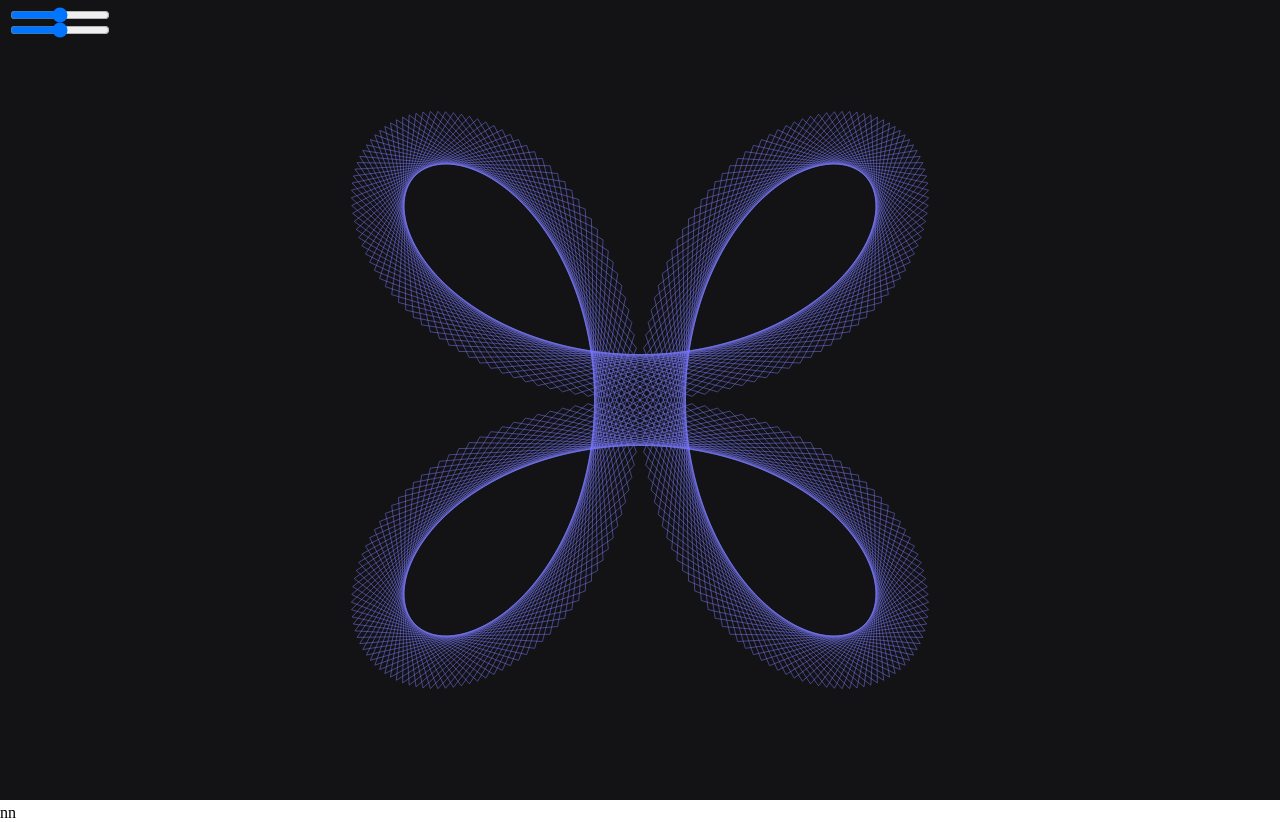
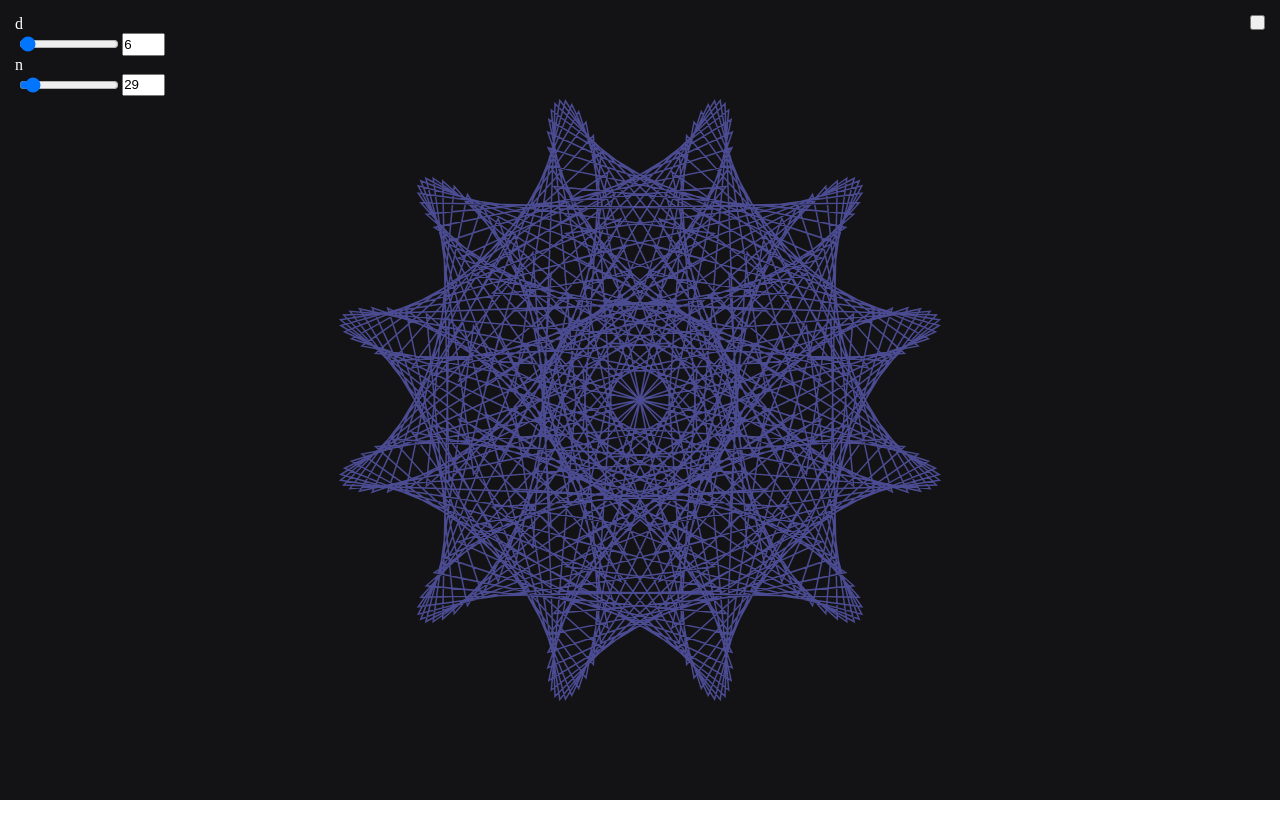
Before and after one commit to EricRovell/generative-art, a plain HTML site: page maurer-rose/index.html in a window 1280 px wide. Drawn offline with Linux system fonts and the light colour scheme.

Commit message:
Maurer Rose

```diff
--- /dev/null
+++ b/maurer-rose/canvas.js
@@ -0,0 +1,8 @@
+// getting canvas
+const canvas = document.getElementById("canvas");
+const context = canvas.getContext("2d");
+
+export {
+  canvas,
+  context,
+}
--- /dev/null
+++ b/maurer-rose/gui/gui.js
@@ -0,0 +1,23 @@
+import { initGUI } from "./init.js";
+
+import { slider } from "./slider.js";
+
+import { draw } from "../main.js";
+
+export const makeGUI = () => {
+  const guiWrapper = document.createElement("div");
+  guiWrapper.id = "gui-wrapper";
+
+  for (let form of initGUI) {
+    switch (form.type) {
+
+      case "slider": {
+        guiWrapper.appendChild(slider(form));
+        break;
+      }
+
+    }
+  }
+
+  document.body.appendChild(guiWrapper);
+};
--- /dev/null
+++ b/maurer-rose/gui/init.js
@@ -0,0 +1,27 @@
+import { state } from "../state.js";
+
+import { draw } from "../main.js";
+
+export const initGUI = [
+
+  {
+    type: "slider",
+    name: "d",
+    min: 0,
+    max: 360,
+    defaultVal: 6,
+    variable: "d",
+    draw,
+  },
+
+  {
+    type: "slider",
+    name: "n",
+    min: 0,
+    max: 360,
+    defaultVal: 29,
+    variable: "n",
+    draw,
+  },
+
+];
--- a/maurer-rose/gui/slider.js
+++ b/maurer-rose/gui/slider.js
@@ -1,29 +1,45 @@
-export const slider = (container) => {
-  const parameters = {
-    label: {
-      htmlFor: "n-value",
-      className: "label",
-      innerText: "n",
-    },
-    slider: {
-      type: "range",
-      min: 0,
-      max: 100,
-      value: 50,
-      className: "slider",
-      id: "n-value",
-    }
-  }
+import { state } from "../state.js";
+import { context } from "../canvas.js";
 
+export const slider = ({ name, min, max, defaultVal, variable, draw }) => {
+  const container = document.createElement("div");
   const label = document.createElement("label");
   const slider = document.createElement("input");
 
-  Object.assign(slider, parameters.slider);
-  Object.assign(label, parameters.label);
+  const value = document.createElement("input");
+  value.setAttribute("type", "text");
+  value.setAttribute("value", defaultVal);
 
-  container.append(label, slider);
-  return {
-    label,
-    slider
-  };
+  Object.assign(slider, {
+    type: "range",
+    min,
+    max,
+    value: defaultVal,
+    className: "gui-slider",
+    id: `gui-var-${variable}`,
+  });
+
+  Object.assign(label, {
+    htmlFor: `gui-var-${variable}`,
+    className: "gui-label",
+    innerText: name,
+  });
+
+  slider.addEventListener("input", event => {
+    const mutatedValue = parseInt(event.target.value, 10);
+    state[variable] = mutatedValue;
+    value.value = mutatedValue;
+    draw(context, state);
+  });
+
+  value.addEventListener("input", event => {
+    const mutatedValue = parseInt(event.target.value, 10);
+    slider.value = mutatedValue;
+    state[variable] = mutatedValue;
+    draw(context, state);
+  });
+
+  container.className = "gui-slider";
+  container.append(label, slider, value);
+  return container;
 };
--- a/maurer-rose/main.js
+++ b/maurer-rose/main.js
@@ -1,24 +1,8 @@
-import { slider } from "./gui/slider.js";
+import { state } from "./state.js";
+import { canvas, context } from "./canvas.js";
 
-const gui = document.createElement("div");
-document.body.appendChild(gui);
-const { slider: n} = slider(gui);
-const { slider: d } = slider(gui);
-
-
-const state = {
-  origin: [0, 0],
-  n: 2,
-  d: 29,
-  scale: 375,
-  background: "rgb(19, 19, 21)",
-  lineWidth: 1,
-  lineColour: "rgba(120, 120, 250, 0.5)",
-};
-
-// getting canvas
-const canvas = document.getElementById("canvas");
-const context = canvas.getContext("2d");
+export function draw(context, state) {
+  const { origin, n, d, scale, background, lineWidth, lineColour } = state;
 
   // setting fullscreen
   const { innerWidth: width, innerHeight: height } = window;
@@ -27,9 +11,6 @@ const { innerWidth: width, innerHeight: height } = window;
   // making usual coordinate system
   context.translate(width / 2, height / 2);
   context.scale(1, -1);
-
-const draw = state => {
-  const { origin, n, d, scale, background, lineWidth, lineColour } = state;
 
   // reset canvas
   context.fillStyle = background;
@@ -43,10 +24,8 @@ const draw = state => {
   context.moveTo(...origin);
 
   for (let k = 0; k < 361; k++) {
-
     const radians = Math.PI / 180 * (k * d);
     const radius = scale * Math.sin(n * radians);
-
     context.lineTo(
       radius * Math.cos(radians),
       radius * Math.sin(radians)
@@ -56,15 +35,61 @@ const draw = state => {
   context.stroke();
 };
 
-draw(state);
+draw(context, state);
+
+const screenshot = (draw, state) => {
+  const tempCanvas = document.createElement("canvas");
+  const tempContext = tempCanvas.getContext("2d");
+
+  const { width, height } = state.screenshot;
+  [ tempCanvas.width, tempCanvas.height ] = [ width, height ];
+  tempContext.translate(width / 2, height / 2);
+  tempContext.scale(1, -1);
+
+  draw(tempContext, { ...state, scale: state.screenshot.scale });
+
+  const dataURLtoBlob = dataurl => {
+    const arr = dataurl.split(',');
+    const mime = arr[0].match(/:(.*?);/)[1];
+    const bstr = atob(arr[1]);
+    let n = bstr.length;
+    let u8arr = new Uint8Array(n);
+
+    while (n--) {
+      u8arr[n] = bstr.charCodeAt(n);
+    }
+
+    return new Blob([u8arr], { type: mime });
+  };
+
+  const link = document.createElement("a");
+  const imgData = tempCanvas.toDataURL({
+    format: "png",
+    multiplier: 4
+  });
+  const blob = dataURLtoBlob(imgData);
+  const objurl = URL.createObjectURL(blob);
+
+  link.download = "MaurerRose.png";
+  link.href = objurl;
+  link.click();
+};
+
+const button = document.createElement("button");
+document.body.appendChild(button);
+button.addEventListener("click", event => {
+  screenshot(draw, state);
+});
 
 
-n.addEventListener("input", event => {
-  state.n = parseInt(event.target.value, 10);
-  draw(state);
-});
+/* // resize -> redraw
+window.addEventListener("resize", event => {
+  const { innerWidth: width, innerHeight: height } = window;
+  context.canvas.width = width;
+  context.canvas.height = height;
+  draw(context, state, width, height);
+}); */
 
-d.addEventListener("input", event => {
-  state.d = parseInt(event.target.value, 10);
-  draw(state);
-});
+import { makeGUI } from "./gui/gui.js";
+
+makeGUI();
--- /dev/null
+++ b/maurer-rose/state.js
@@ -0,0 +1,28 @@
+export const state = {
+  origin: [0, 0],
+  n: 6,
+  d: 71,
+  scale: 310,
+  background: "rgb(19, 19, 21)",
+  lineWidth: 1.5,
+  lineColour: "rgba(120, 120, 250, 0.55)",
+  screenshot: {
+    width: 6000,
+    height: 4000,
+    scale: 1900,
+  },
+};
+
+
+const onChange = (state, render) => {
+  const handler = {
+    set(target, property, receiver) {
+      render();
+      const value = Reflect.get(target, property, receiver);
+      if (typeof value === "object") return new Proxy(value, handler);
+      return value;
+    }
+  };
+
+  return new Proxy(state, handler);
+};
--- a/maurer-rose/style.css
+++ b/maurer-rose/style.css
@@ -13,16 +13,55 @@ body {
   width: 100vw;
 }
 
-input:nth-of-type(1),
-input:nth-of-type(2) {
+/* */
+
+#gui-wrapper {
   position: absolute;
-  top: 10px;
-  left: 10px;
-  width: 100px;
-  height: 10px;;
+  top: 15px;
+  left: 15px;
+  width: 150px;
+  height: auto;
+
+  display: grid;
+  grid-template-rows: 1fr 1fr;
 }
 
-input:nth-of-type(2) {
-  top: 25px;
-  left: 10px;
+.gui-slider {
+  display: grid;
+  grid-template: 1fr 1.25fr / 5fr 2fr;
+  place-items: center;
 }
+
+.gui-slider label {
+  grid-column: 1 / span 2;
+  justify-self: start;
+  color: white;
+}
+
+.gui-slider input[type="text"] {
+  width: 100%;
+  height: 100%;
+}
+
+input[type="range"] {
+  width: 100px;
+  height: 10px;
+}
+
+input[type="range"]:nth-of-type(1) {
+  top: 15px;
+  left: 15px;
+}
+
+input[type="range"]:nth-of-type(2) {
+  top: 30px;
+  left: 15px;
+}
+
+button {
+  position: absolute;
+  right: 15px;
+  top: 15px;
+  width: 15px;
+  height: 15px;
+}
```
Lines whose indentation alone changed are shown as unchanged.
